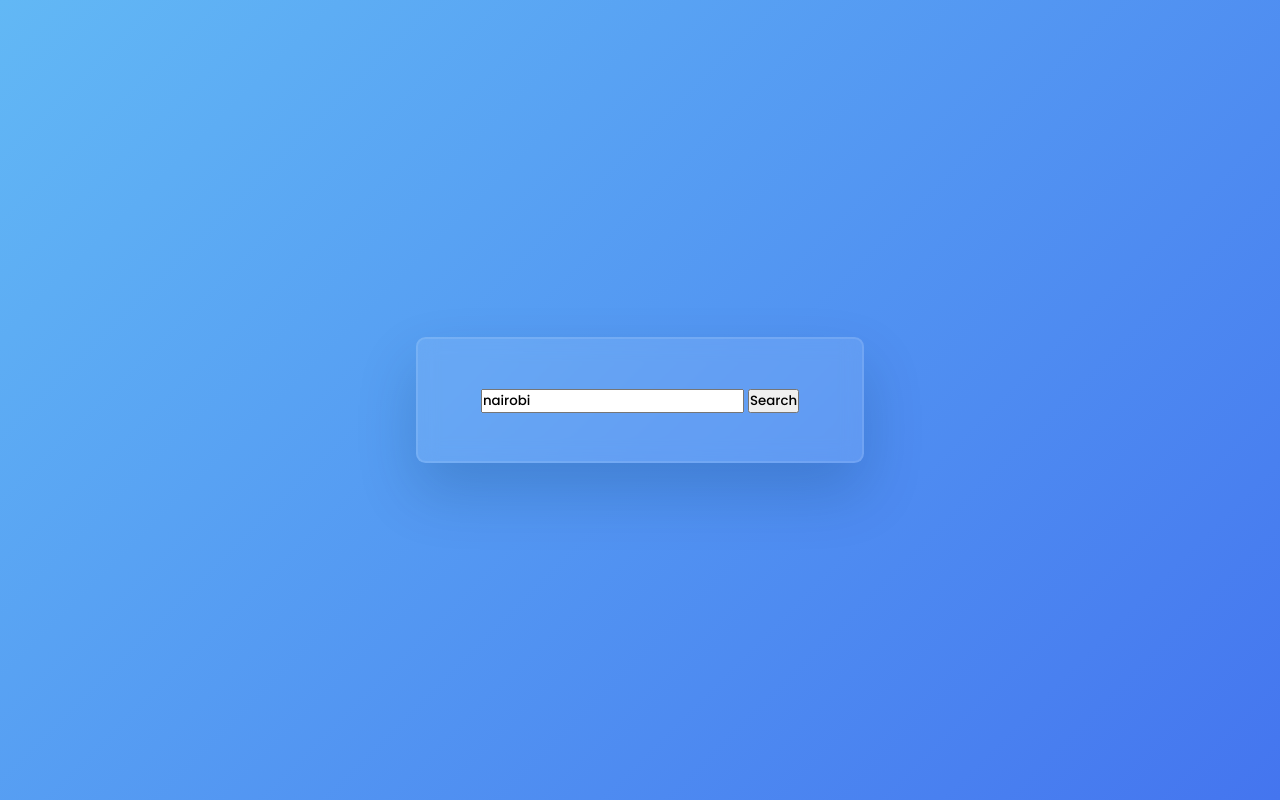
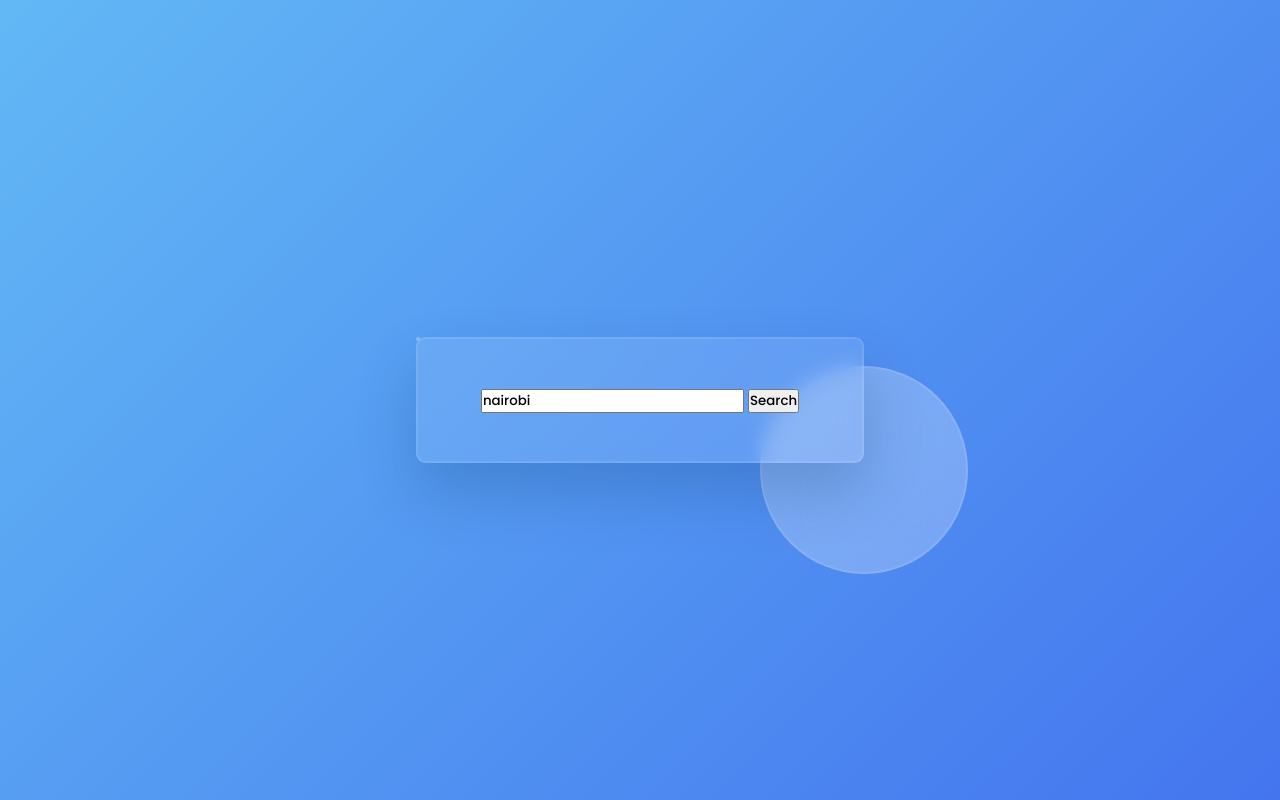
Before and after one commit to Abedi18/phase-1-independent-project, a plain HTML site: page index.html in a window 1280 px wide. Drawn offline with Linux system fonts and the light colour scheme.

Commit message:
Shape 1 styles

```diff
--- a/styles.css
+++ b/styles.css
@@ -36,3 +36,16 @@ body {
     box-shadow: 0 1.8em 3.7em var(--shadow);
     text-align: center;
   }
+  .shape {
+    position: absolute;
+    background-color: var(--transp-white-1);
+    backdrop-filter: blur(1.2em);
+    border: 2px solid var(--transp-white-2);
+    border-radius: 50%;
+  }
+  .shape-1 {
+    height: 13em;
+    width: 13em;
+    right: -6.5em;
+    top: 1.8em;
+  }
```
